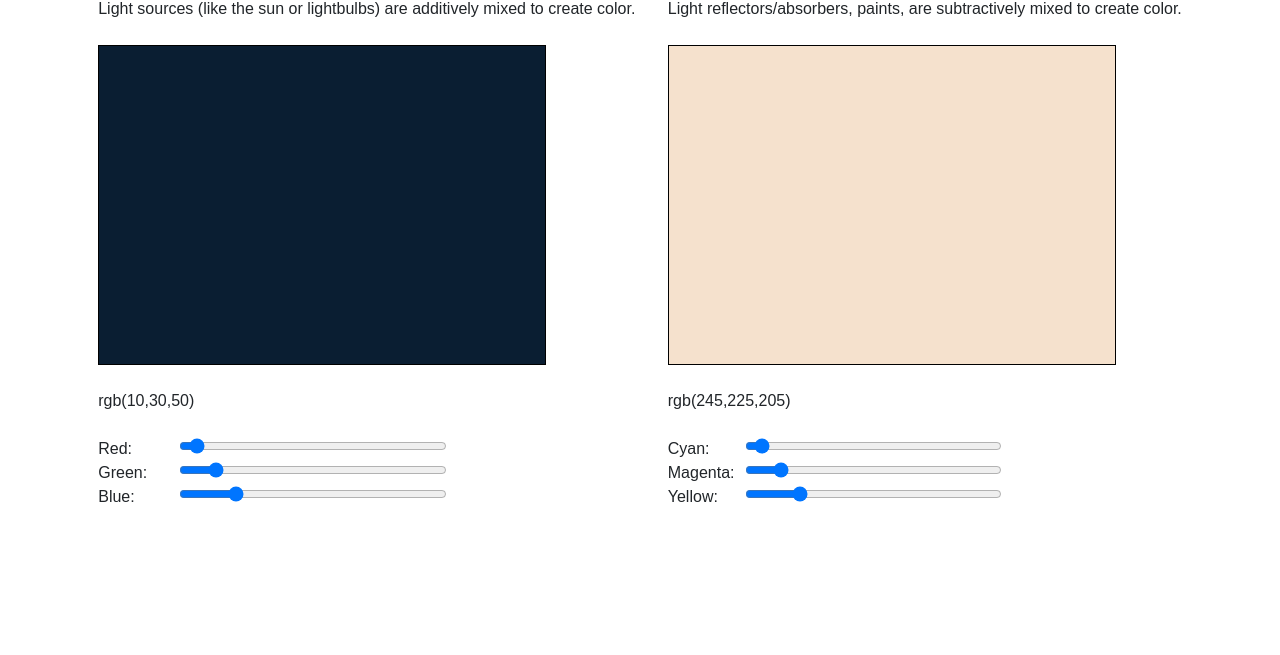
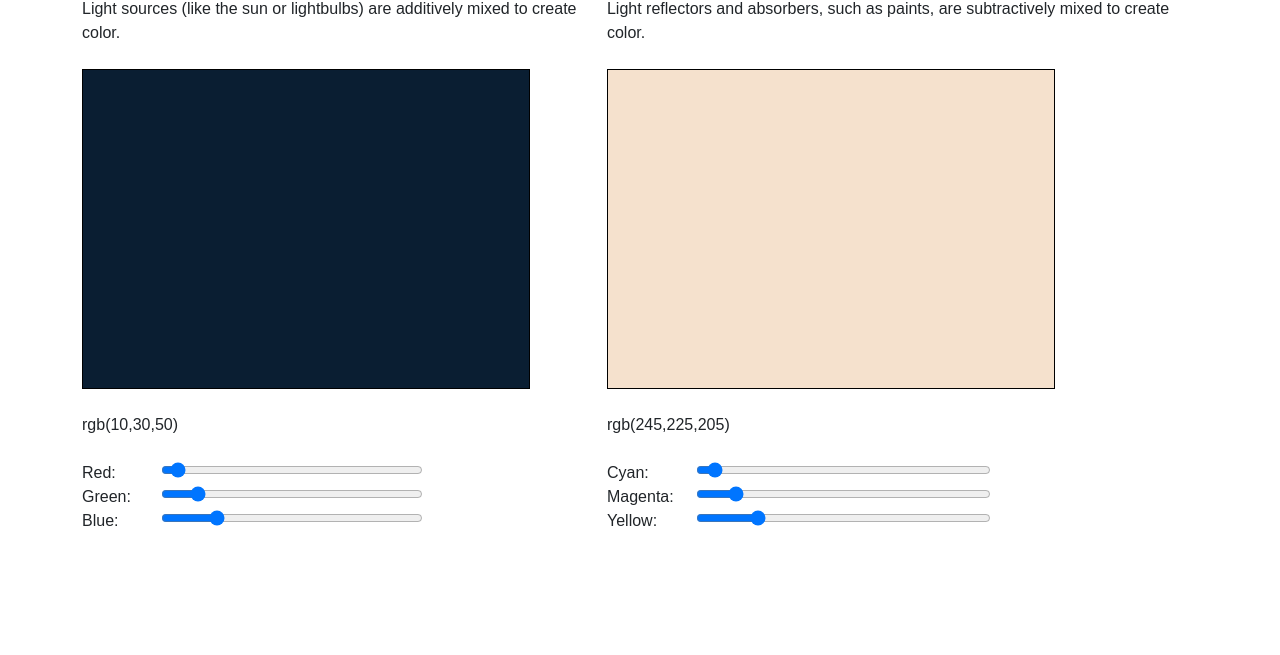
Before and after one commit to deftio/ColorMix, a plain HTML site: page index.html in a window 1280 px wide. Shown: the part 145-800 px from the top of the page. Drawn offline with nearby package versions, Linux system fonts and the light colour scheme.

Commit message:
updated text

```diff
--- a/index.html
+++ b/index.html
@@ -64,7 +64,7 @@
     </div>
     <div>
       <h2>Subtractive Colors (CMY)</h2>
-      Light reflectors/absorbers, paints, are subtractively mixed to create color.
+      Light reflectors and absorbers, such as paints, are subtractively mixed to create color.
       <br><br>
       <div class="color-box" id="subtractive-color" style="background-color: #ffffff;"></div>
       <br>
```
